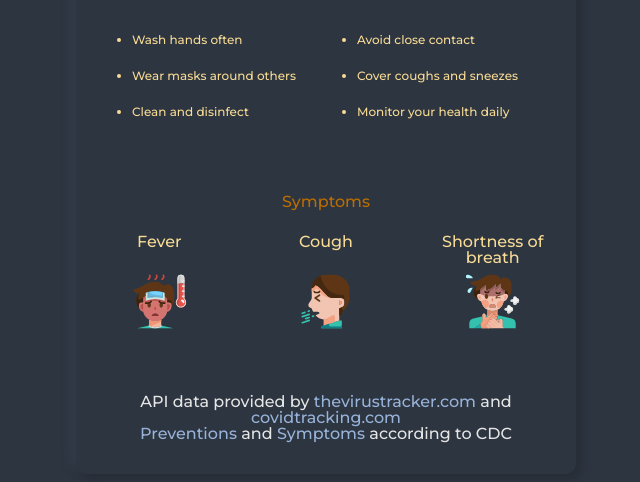
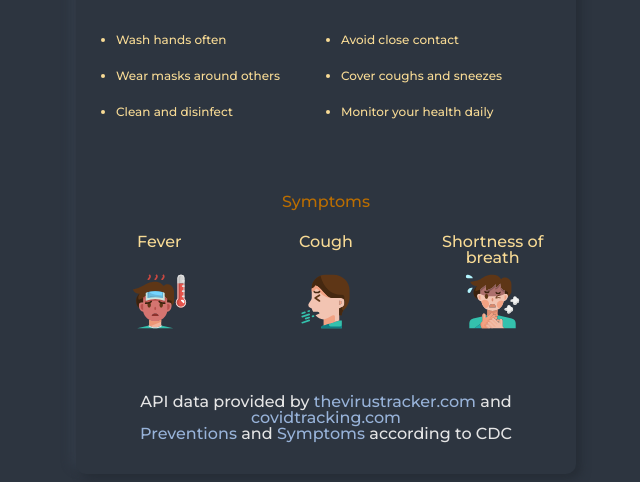
Before and after one commit to DMC09/COVID19-US-Tracker, a website: page index.html in a window 1280 px wide. Shown: the part 1137-1619 px from the top of the page, without its empty margins (314-954 px from the left). Drawn offline with nearby package versions, Linux system fonts and the light colour scheme; no server answers.

Commit message:
fixed margin left issue

```diff
--- a/assets/scss/main.scss
+++ b/assets/scss/main.scss
@@ -215,7 +215,7 @@ main.main__container {
     grid-template-rows: 1fr 1fr 1fr;
     grid-template-columns: 1fr 1fr;
 width: 90%;
-margin-left: 1rem;
+
   }
 }
 .symptoms__container {
```
Also changed, not shown: assets/css/main.min.css.
